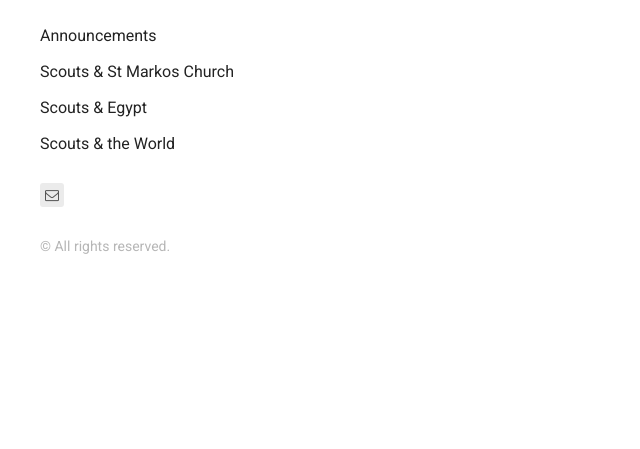
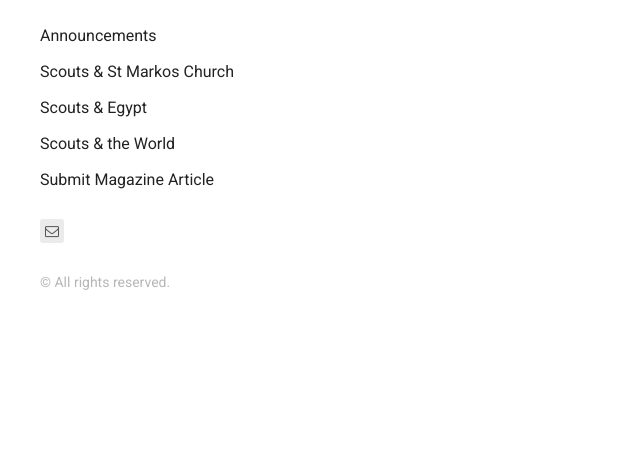
Before and after one commit to johnhany97/stmarkos-scouts, a Gatsby site: page /tags in a window 1280 px wide. Shown: the part 210-659 px from the top of the page, without its empty margins (0-640 px from the left). Built offline with nearby package versions, Linux system fonts and the light colour scheme; Gatsby itself is replaced by a stand-in of ours; some packages are replaced by stand-ins of ours.

Commit message:
Add link to Google Form

```diff
--- a/src/components/Menu/index.jsx
+++ b/src/components/Menu/index.jsx
@@ -19,6 +19,15 @@ class Menu extends React.Component {
             </Link>
           </li>
         ))}
+        <li className="menu__list-item" key="https://forms.gle/bCoo5huax171naKi6">
+          <a
+            href="https://forms.gle/bCoo5huax171naKi6"
+            className="menu__list-item-link"
+            activeClassName="menu__list-item-link menu__list-item-link--active"
+          >
+            Submit Magazine Article
+          </a>
+        </li>
       </ul>
     )
 
```
